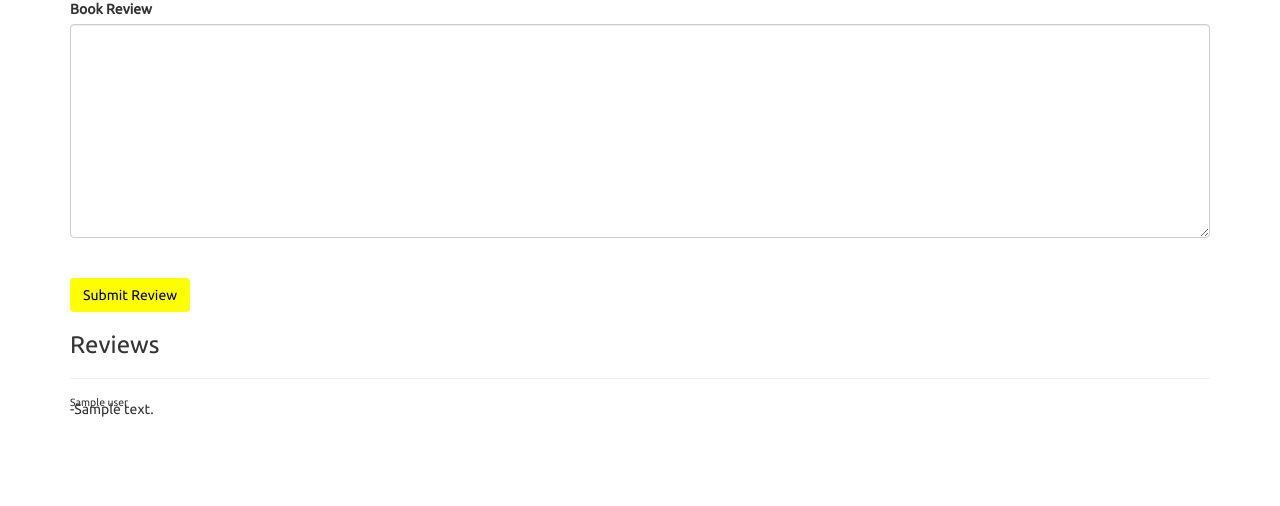
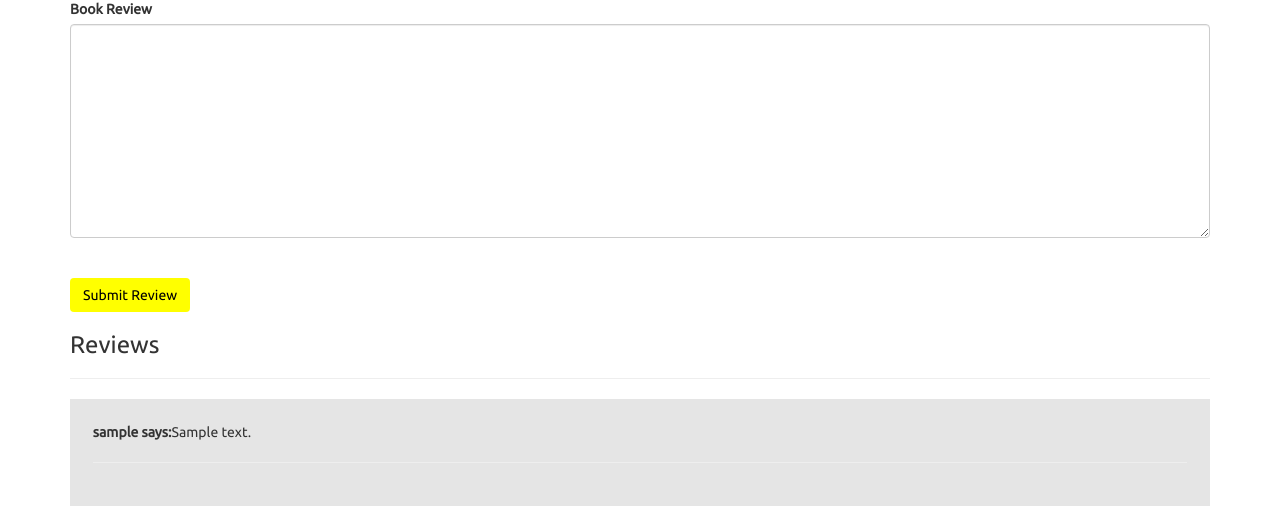
Before and after one commit to Kiptim54/book_review, a Flask app: template templates/book.html in a window 1280 px wide. Shown: the part 618-1124 px from the top of the page. Before the commit the page ends 1035 px from the top, so only its background shows below. Run offline with Flask 2, Linux system fonts and the light colour scheme; the template is opened without the code that fills it: most values are stand-ins (such as "Sample title", 1, 10 or a date in 2020); some libraries are stand-ins or nearby versions.

Commit message:
add designed comments -bady- but nonetheless designed

```diff
--- a/application.py
+++ b/application.py
@@ -145,6 +145,9 @@ def book(isbn, book_id):
     if 'username' in session:
         user=session['username']
         user_id=session['user_id']
+    else:
+        flash('You will need to login to submit a review')
+        return render_template('book.html', title=title,reviews=results, book=book_details, comments=comments)
     isbn=isbn
     book_id=book_id
     key=os.getenv('key')
--- a/static/styles.css
+++ b/static/styles.css
@@ -132,3 +132,11 @@ a,  a:hover{
     height:400px;
     width:300px;
 }
+.review{
+    background:rgb(229,229,229);
+    padding:2%;
+}
+.review span{
+    /* color:yellow; */
+    font-weight: bold;
+}
--- a/templates/book.html
+++ b/templates/book.html
@@ -52,7 +52,10 @@
             <hr>
         {% for comment in comments %}
         <div class="comments">
-            <sub>{{comment.user}}</sub> <p>-{{comment.review}}</p>
+            <div class="review">
+                    <span>{{comment.username}} says:</span>{{comment.review}}
+                    <hr>
+            </div>
         </div>
         {% endfor %}
 
```
Also changed, not shown: 2 other files.
